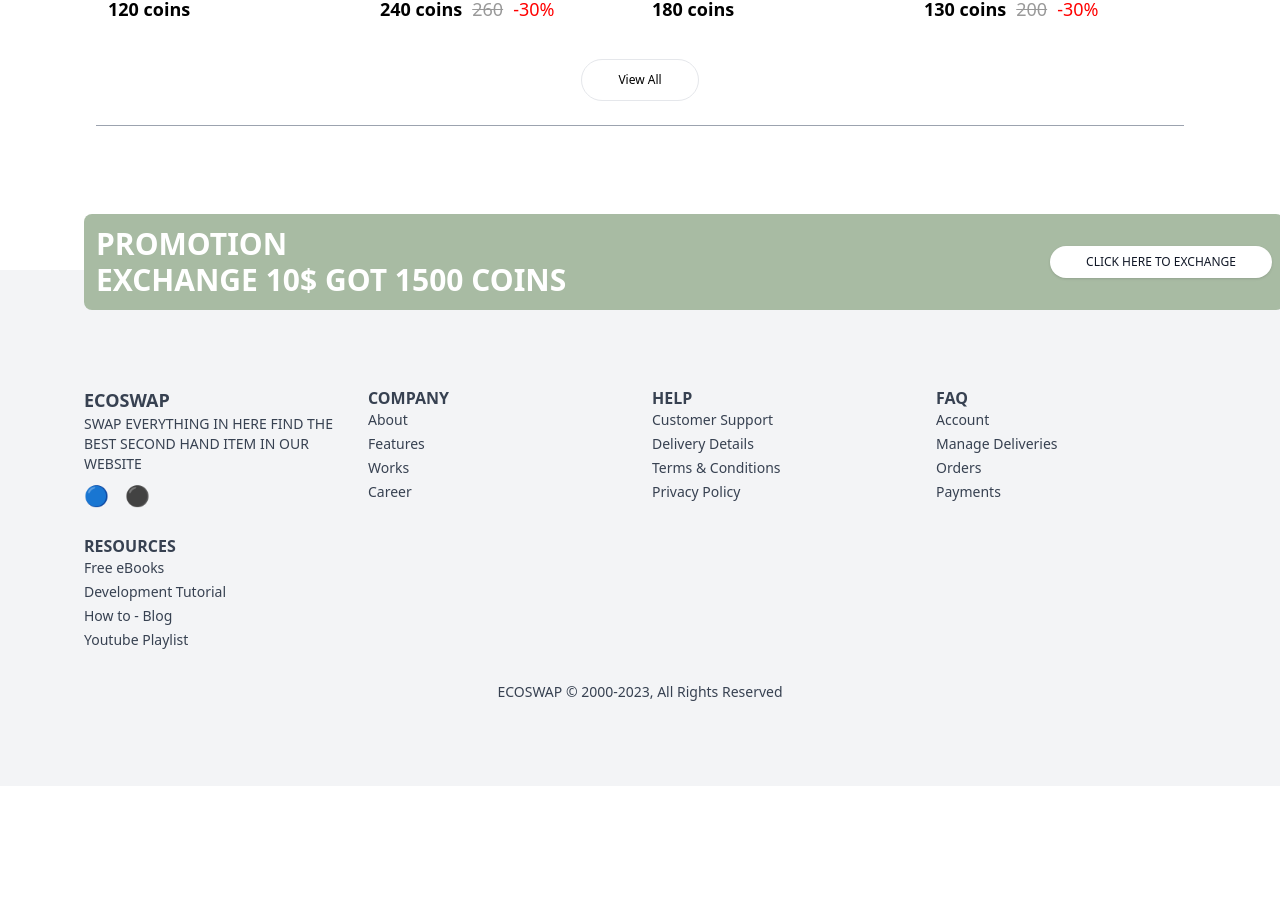
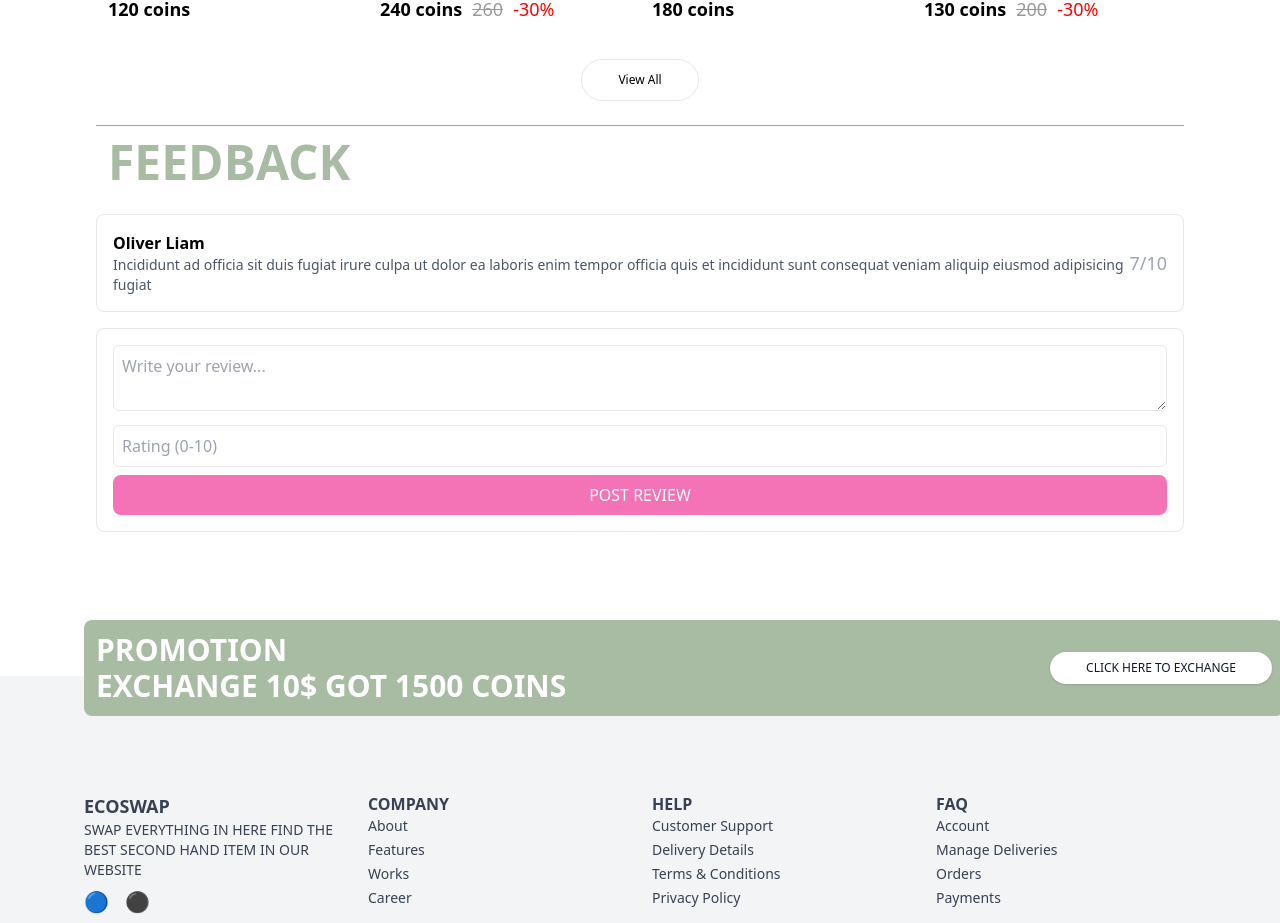
Before and after one commit to NuReach/FInal-Project, a React (Vite) app: page /user/profile/12 in a window 1280 px wide. Shown: the part 1135-2058 px from the top of the page. Before the commit the page ends 1921 px from the top, so only its background shows below. Built offline with nearby package versions, Linux system fonts and the light colour scheme.

Commit message:
feed back

```diff
--- /dev/null
+++ b/src/components/ui/Feedback.tsx
@@ -0,0 +1,82 @@
+import { useState } from "react";
+import Heading from "./Heading";
+
+type Review = {
+  name: string;
+  message: string;
+  rating: number;
+};
+
+const Feedback = () => {
+  const [reviews, setReviews] = useState<Review[]>([
+    {
+      name: "Oliver Liam",
+      message:
+        "Incididunt ad officia sit duis fugiat irure culpa ut dolor ea laboris enim tempor officia quis et incididunt sunt consequat veniam aliquip eiusmod adipisicing fugiat",
+      rating: 7,
+    },
+  ]);
+  const [message, setMessage] = useState("");
+  const [rating, setRating] = useState<number | "">("");
+
+  const handleSubmit = () => {
+    if (message.trim() && rating !== "" && rating >= 0 && rating <= 10) {
+      setReviews([
+        ...reviews,
+        { name: "You", message, rating: Number(rating) },
+      ]);
+      setMessage("");
+      setRating("");
+    }
+  };
+
+  return (
+    <div className="w-full">
+      <Heading className="text-[#A8BBA3] uppercase" text="Feedback" />
+      <div className="space-y-4 mt-4">
+        {reviews.map((review, index) => (
+          <div
+            key={index}
+            className="border rounded-lg p-4 flex justify-between items-center"
+          >
+            <div>
+              <p className="font-semibold">{review.name}</p>
+              <p className="text-gray-600 text-sm">{review.message}</p>
+            </div>
+            <p className="text-gray-400 text-lg">{review.rating}/10</p>
+          </div>
+        ))}
+      </div>
+      <div className="border rounded-lg p-4 mt-4">
+        <textarea
+          className="w-full border p-2 rounded-md"
+          placeholder="Write your review..."
+          value={message}
+          onChange={(e) => setMessage(e.target.value)}
+        />
+        <input
+          type="number"
+          min="0"
+          max="10"
+          className="w-full mt-2 border p-2 rounded-md"
+          placeholder="Rating (0-10)"
+          value={rating}
+          onChange={(e) => {
+            const value = Number(e.target.value);
+            if (value >= 0 && value <= 10) {
+              setRating(value);
+            }
+          }}
+        />
+        <button
+          className="mt-2 bg-pink-400 text-white py-2 px-4 rounded-lg w-full"
+          onClick={handleSubmit}
+        >
+          POST REVIEW
+        </button>
+      </div>
+    </div>
+  );
+};
+
+export default Feedback;
--- a/src/pages/UserProfile.tsx
+++ b/src/pages/UserProfile.tsx
@@ -1,4 +1,5 @@
 import { CollectionList } from "../components/ui/CollectionList";
+import Feedback from "../components/ui/Feedback";
 import Footer from "../components/ui/Footer";
 import Navbar from "../components/ui/Navbar";
 import { ProductList } from "../components/ui/ProductList";
@@ -99,6 +100,9 @@ export default function UserProfile() {
         <div className="mt-3 md:mt-6">
           <ProductList title="Swapping" products={products} />
         </div>
+        <div>
+          <Feedback />
+        </div>
       </section>
       <Footer />
     </div>
```
